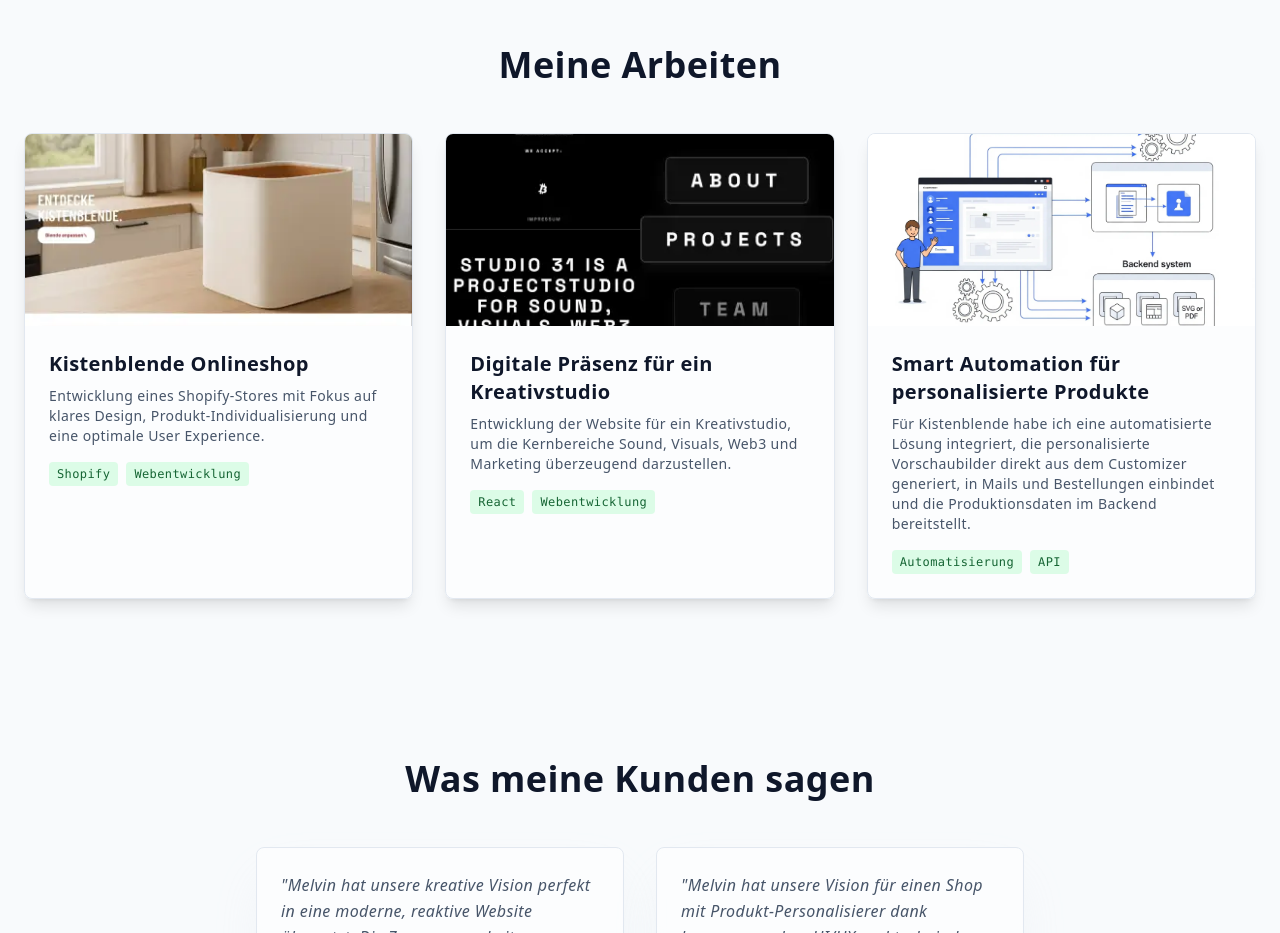
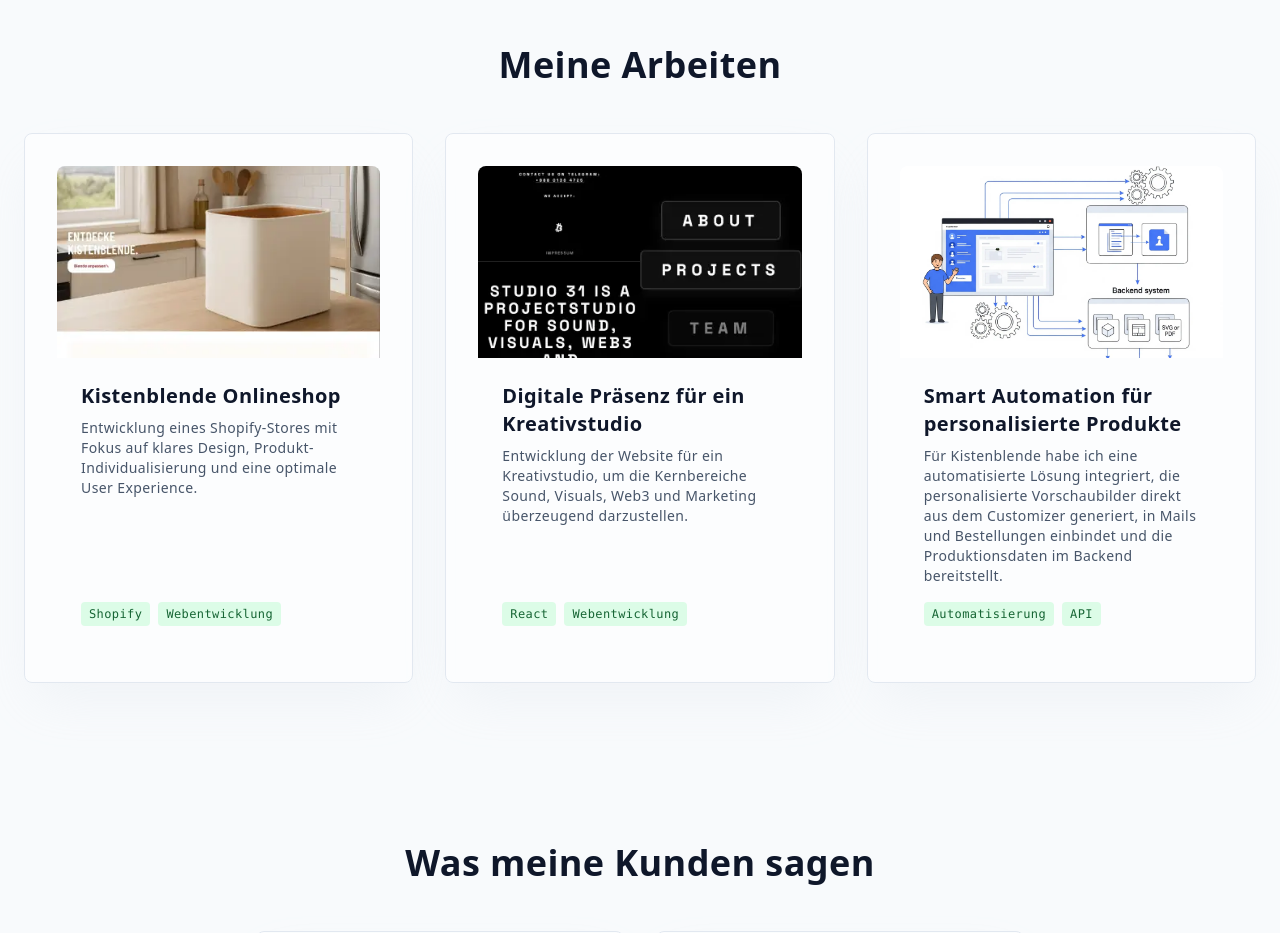
Before and after one commit to 0xWizardofSolz/react-website, a React (Create React App) app: page / in a window 1280 px wide. Shown: the part 1820-2753 px from the top of the page. Built offline with nearby package versions, Linux system fonts and the light colour scheme.

Commit message:
Optimization fixes and background rendering

```diff
--- a/src/components/AboutSection.js
+++ b/src/components/AboutSection.js
@@ -8,7 +8,7 @@ const AboutSection = memo(() => (
         <SectionCard className="max-w-5xl">
             <div className="flex flex-col md:flex-row items-center gap-12">
                 <div className="md:w-1/3 text-center md:text-left">
-                    <div className="w-48 h-48 mx-auto md:mx-0 rounded-full bg-slate-200 dark:bg-slate-800 border-2 border-green-500 p-2 mb-4">
+                    <div className="w-48 h-48 mx-auto md:mx-0 rounded-full bg-slate-200 dark:bg-slate-700 border-2 border-green-500 p-2 mb-4">
                         <img src={profilePicture} alt="Melvin Ragusa" className="rounded-full w-full h-full object-cover" loading="lazy" />
                     </div>
                     <h3 className="text-2xl font-bold text-slate-900 dark:text-white">Melvin Ragusa</h3>
@@ -19,9 +19,6 @@ const AboutSection = memo(() => (
                     <p className="text-slate-600 dark:text-slate-300 mb-4">
                     Mein Name ist Melvin Ragusa. Als freiberuflicher Entwickler aus Dortmund realisiere ich performante Web-Applikationen mit React und umsatzstarke Shopify Stores. Mein Ziel ist es, Ihre Marke perfekt zu präsentieren, Prozesse zu optimieren und Ihren digitalen Erfolg nachhaltig zu steigern.
                     </p>
-                    <p className="text-slate-600 dark:text-slate-300">
-
-                    </p>
                 </div>
             </div>
         </SectionCard>
--- a/src/components/PortfolioSection.js
+++ b/src/components/PortfolioSection.js
@@ -1,6 +1,6 @@
 // src/components/PortfolioSection.js
 import React, { memo } from "react";
-import { Section } from './Reusable';
+import { Section, SectionCard } from './Reusable';
 import kistenblendeImg from "../images/Kistenblende.webp";
 import studio31Img from "../images/Studio31.webp";
 import automationImg from "../images/Automation.webp";
@@ -14,22 +14,22 @@ const projectsData = [
 const PortfolioSection = memo(() => (
     <Section id="portfolio">
         <h2 className="text-3xl md:text-4xl font-bold text-center text-slate-900 dark:text-white mb-12">Meine Arbeiten</h2>
-        <div className="grid md:grid-cols-3 gap-8">
+        <div className="grid md:grid-cols-1 lg:grid-cols-3 gap-8">
             {projectsData.map(p => (
-                <div key={p.title} className="bg-white/50 dark:bg-slate-800/50 backdrop-blur-sm border border-slate-200 dark:border-green-900/30 rounded-lg overflow-hidden group shadow-lg hover:shadow-green-500/10 hover:-translate-y-2 transition-all duration-300">
-                    <div className="overflow-hidden">
+                <SectionCard key={p.title} className="flex flex-col hover:shadow-green-500/20 hover:-translate-y-2 transition-all duration-300">
+                    <div className="overflow-hidden rounded-t-lg">
                         <a href={p.link} target="_blank" rel="noopener noreferrer" aria-label={`Link zu ${p.title}`} className="cursor-none">
                             <img src={p.imgSrc} alt={p.title} className="w-full h-48 object-cover group-hover:scale-105 transition-transform duration-300 cursor-none" loading="lazy" />
                         </a>
                     </div>
-                    <div className="p-6">
+                    <div className="p-6 flex flex-col flex-grow">
                         <h3 className="text-xl font-bold text-slate-900 dark:text-white mb-2">{p.title}</h3>
-                        <p className="text-slate-600 dark:text-slate-400 text-sm mb-4">{p.description}</p>
-                        <div className="flex flex-wrap gap-2">
+                        <p className="text-slate-600 dark:text-slate-400 text-sm mb-4 flex-grow">{p.description}</p>
+                        <div className="flex flex-wrap gap-2 mt-auto">
                             {p.tags.map(tag => <span key={tag} className="bg-green-100 dark:bg-green-900/50 text-green-800 dark:text-green-300 text-xs font-mono px-2 py-1 rounded">{tag}</span>)}
                         </div>
                     </div>
-                </div>
+                </SectionCard>
             ))}
         </div>
     </Section>
--- a/src/index.css
+++ b/src/index.css
@@ -37,7 +37,7 @@ html {
 .fancy-cursor-dot {
   width: 8px;
   height: 8px;
-  background-color: #4ade80;
+  background-color: #4ade80; /* bright green */
   border-radius: 50%;
   box-shadow: 0 0 15px 6px rgba(74,222,128,0.4), 0 0 5px 2px rgba(255,255,255,0.3);
   mix-blend-mode: lighten;
@@ -91,22 +91,22 @@ html {
 }
 
 :root::-webkit-scrollbar-track {
-  background-color: rgb(0, 0, 0);
+  background-color: #020617; /* slate-950 */
 }
 
 :root::-webkit-scrollbar-thumb {
-  background-color: rgba(30, 212, 97, 0.805); /* A semi-transparent version of your accent color */
+  background-color: #4ade80; /* bright green */
   border-radius: 20px;
   border: 3px solid transparent;
   background-clip: content-box;
 }
 
 :root::-webkit-scrollbar-thumb:hover {
-    background-color: rgba(74, 222, 128, 0.8);
+    background-color: #34d399; /* A slightly darker green for hover */
 }
 
 /* Custom Scrollbar Styling for Gecko-based Browsers (Firefox) */
 :root {
   scrollbar-width: auto;
-  scrollbar-color: rgba(30, 212, 97, 0.805) rgb(0, 0, 0);
+  scrollbar-color: #4ade80 #020617;
 }
```
